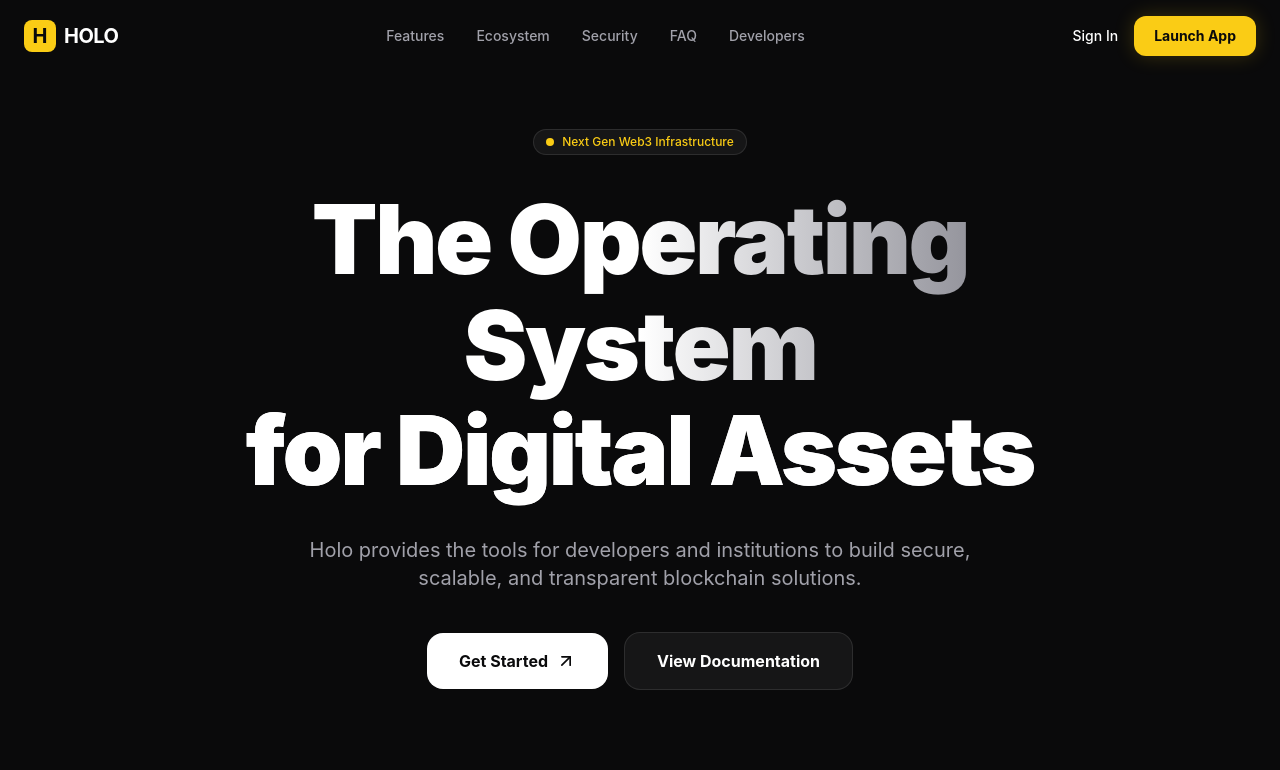
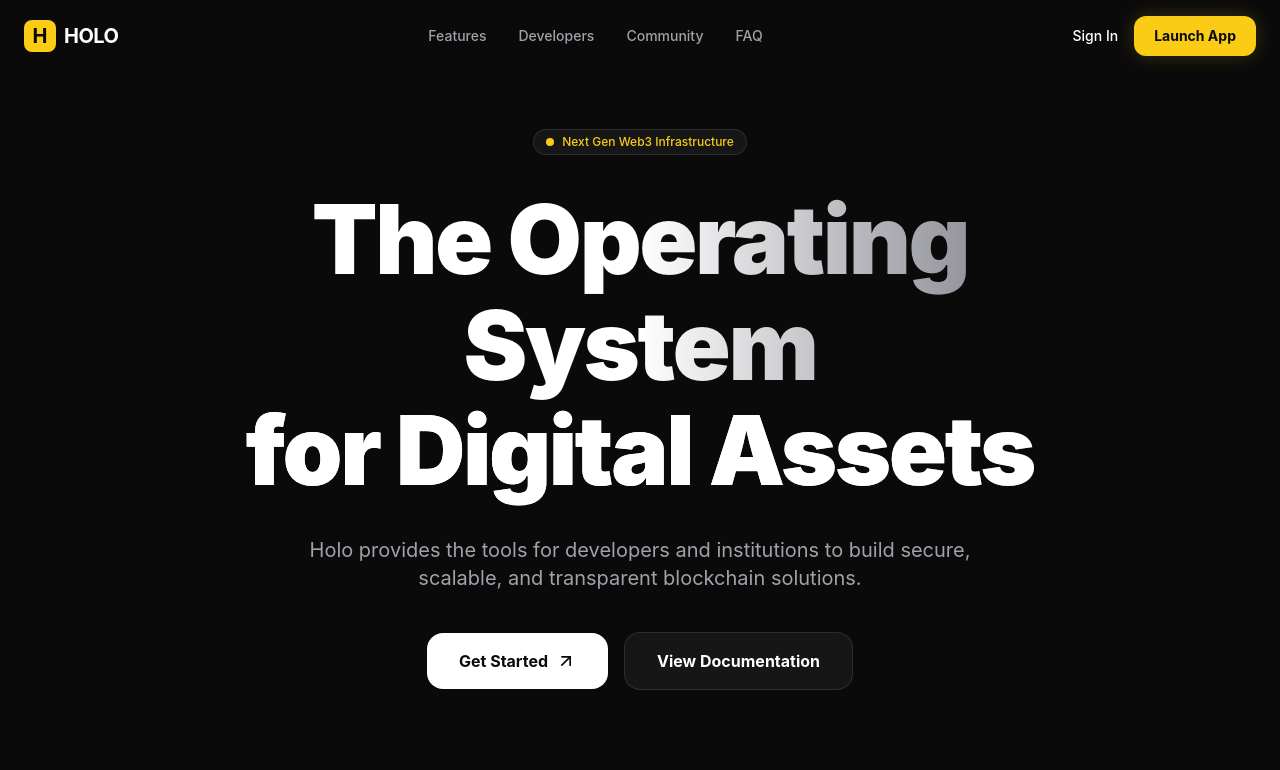
Before and after one commit to christian759/holo, a React (Vite) app: page / in a window 1280 px wide. Shown: the top 770 px of the page. Built offline with nearby package versions, Linux system fonts and the light colour scheme.

Commit message:
Update Navbar links and remove duplicate button
Reordered and renamed navigation links: 'Ecosystem' is now 'Community', 'Security' is now 'Developers'. Removed the duplicate 'Developers' button from the navigation.

```diff
--- a/src/components/Navbar.tsx
+++ b/src/components/Navbar.tsx
@@ -33,8 +33,8 @@ const Navbar = () => {
 
     const navLinks = [
         { name: 'Features', id: 'features' },
-        { name: 'Ecosystem', id: 'ecosystem' },
-        { name: 'Security', id: 'security' },
+        { name: 'Developers', id: 'security' },
+        { name: 'Community', id: 'ecosystem' },
         { name: 'FAQ', id: 'faq' },
     ];
 
@@ -62,7 +62,6 @@ const Navbar = () => {
                             {link.name}
                         </button>
                     ))}
-                    <button onClick={() => scrollToSection('faq')} className="hover:text-white transition-colors cursor-pointer">Developers</button>
                 </div>
 
                 <div className="hidden md:flex items-center gap-4">
```
